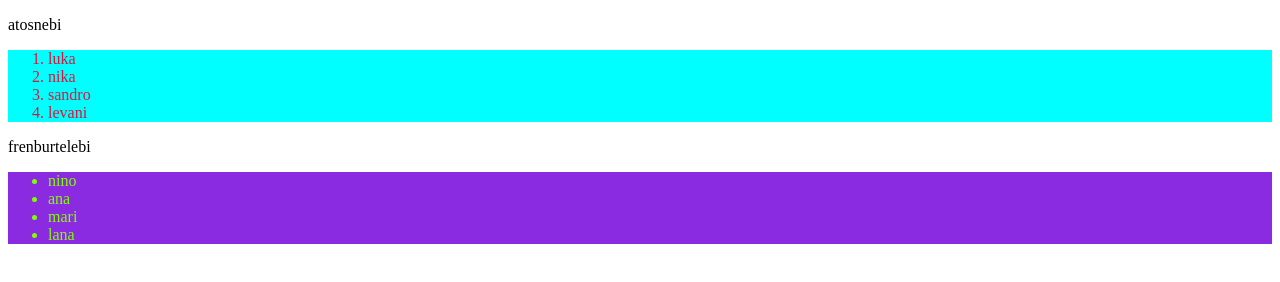
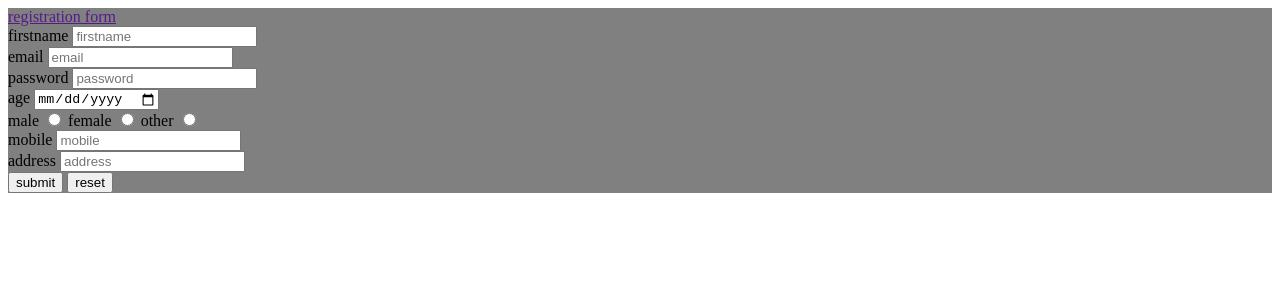
Before and after one commit to Lukaaphkhazishvili/new-repository, a plain HTML site: page index.html in a window 1280 px wide. Drawn offline with Linux system fonts and the light colour scheme.

Commit message:
homework 3

```diff
--- a/index.html
+++ b/index.html
@@ -1,24 +1,51 @@
 <!DOCTYPE html>
 <html lang="en">
-<head>
-    <meta charset="UTF-8">
-    <meta name="viewport" content="width=device-width, initial-scale=1.0">
+  <head>
+    <meta charset="UTF-8" />
+    <meta name="viewport" content="width=device-width, initial-scale=1.0" />
     <title>Document</title>
-</head>
-<body>
-    <p>atosnebi</p>
-    <ol style="background-color: aqua; color: crimson;">
-        <li>luka</li>
-        <li>nika</li>
-        <li>sandro</li>
-        <li>levani</li>
-    </ol>
-    <p>frenburtelebi</p>
-    <ul style="background-color: blueviolet; color: chartreuse;">
-        <li>nino</li>
-        <li>ana</li>
-        <li>mari</li>
-        <li>lana</li>
-    </ul>
-</body>
+  </head>
+  <body>
+    <form style="background-color: gray">
+      <a href="">registration form</a>
+
+      <br />
+      <label for="text">firstname</label>
+      <input type="text" id="text" required placeholder="firstname" />
+
+      <br />
+      <label for="email">email</label>
+      <input type="email" id="email" required placeholder="email" />
+
+      <br />
+      <label for="password">password</label>
+      <input type="password" id="password" required placeholder="password" />
+
+      <br />
+      <label for="date">age</label>
+      <input type="date" id="date" required placeholder="age" />
+
+      <br />
+      <label for="male">male</label>
+      <input type="radio" id="male" name="gender" />
+
+      <label for="female">female</label>
+      <input type="radio" id="female" name="gender" />
+
+      <label for="other">other</label>
+      <input type="radio" id="other" name="gender" />
+
+      <br />
+      <label for="mobile">mobile</label>
+      <input type="number" id="mobile" required placeholder="mobile" />
+
+      <br />
+      <label for="address">address</label>
+      <input type="text" id="address" required placeholder="address" />
+
+      <br />
+      <button type="submit">submit</button>
+      <button type="reset">reset</button>
+    </form>
+  </body>
 </html>
```
Also changed, not shown: new page.html (added, +11 -0 lines).
